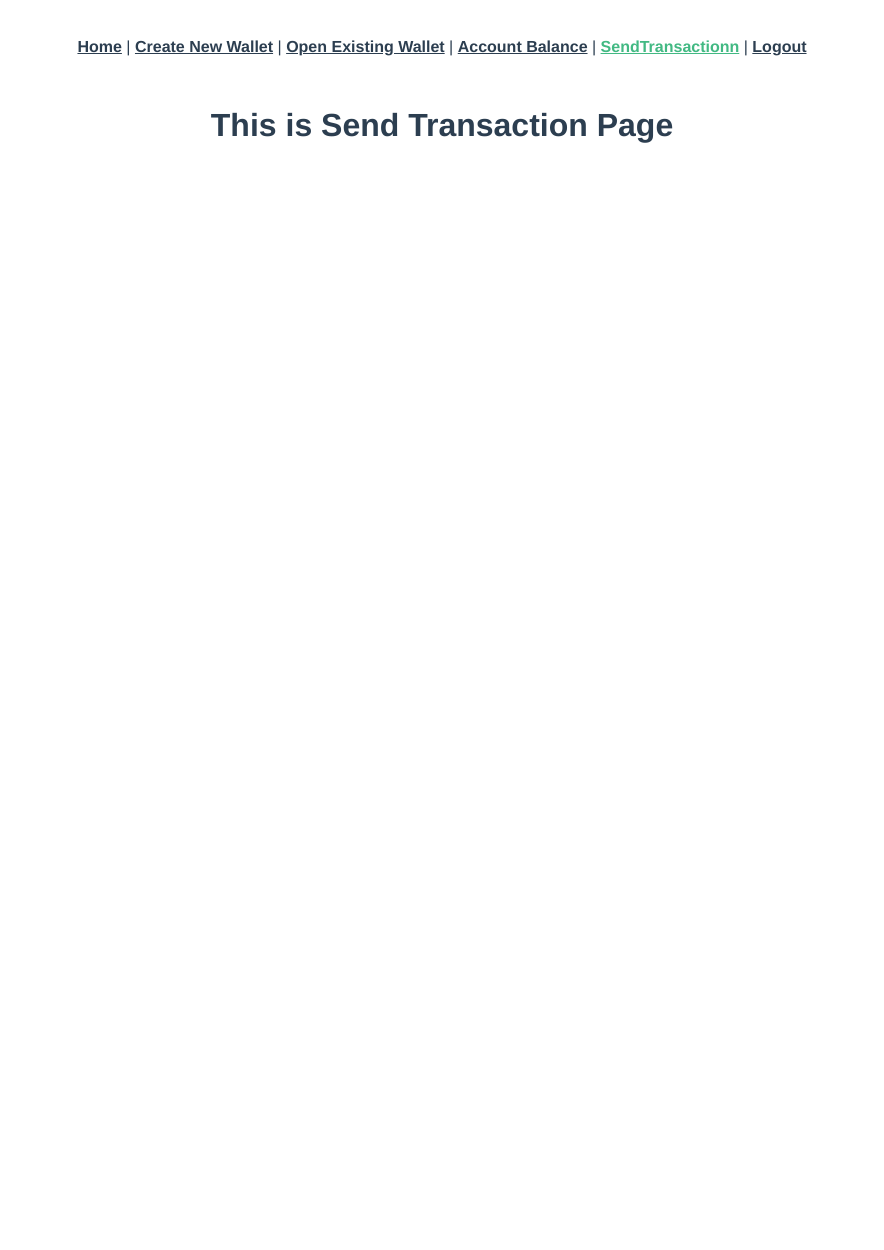
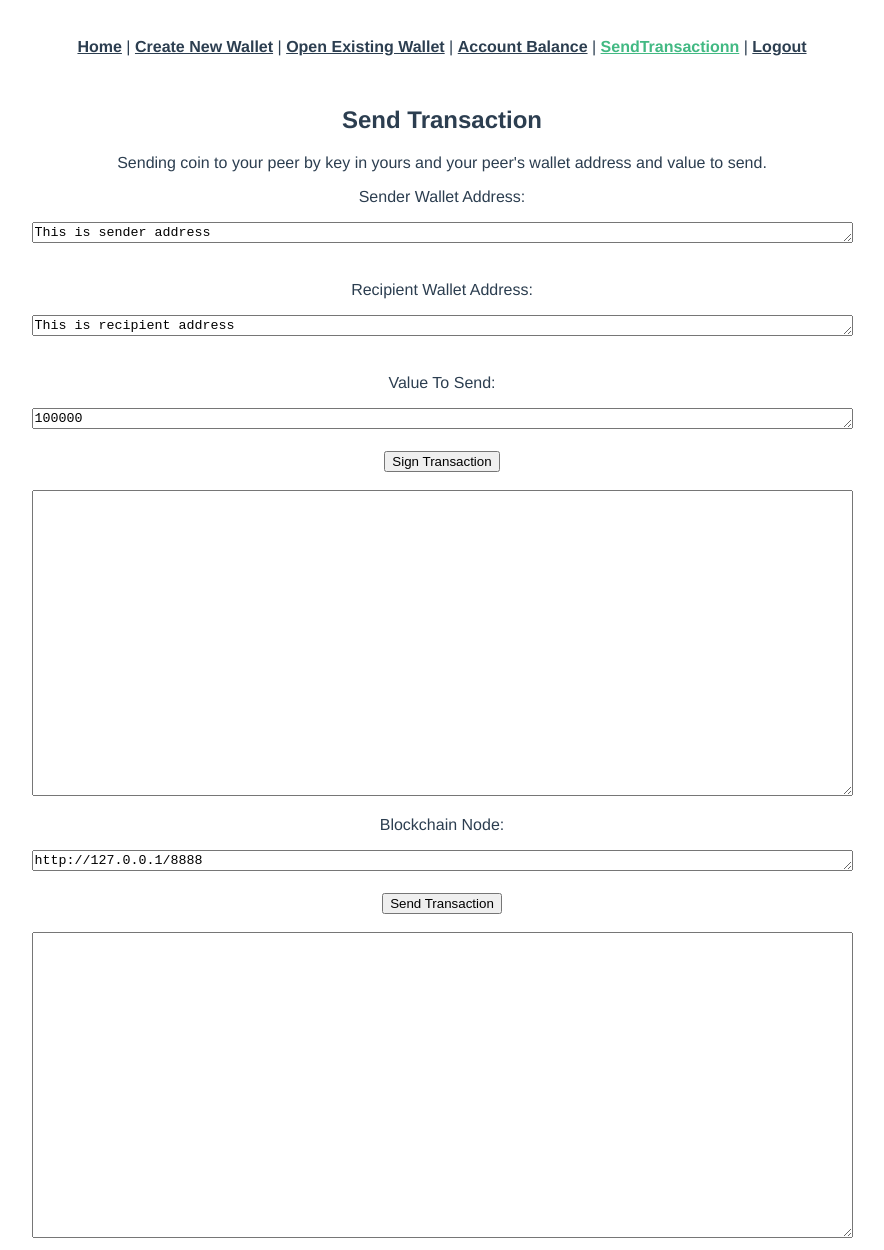
Before and after one commit to ChawPohChia/TPWallet, a Vue app: page /SendTransaction in a window 1280 px wide. Shown: the whole page, without its empty margins (198-1082 px from the left). Before the commit the page ends 800 px from the top, so only its background shows below. Built offline with nearby package versions, Linux system fonts and the light colour scheme.

Commit message:
Created tentative pages for project

```diff
--- a/src/components/AccountBalance.vue
+++ b/src/components/AccountBalance.vue
@@ -1,5 +1,51 @@
+// AccountBalance.vue
 <template>
-  <div class="AccountBalance">
-    <h1>This is Account Balance Page</h1>
-  </div>
+  <section>
+    <div class="row align-items-center jumbotron jumbotron-fluid page-header home full">
+      <div class="col-md-12">
+        <div class="container">
+          <h1 class="display-4">View Account Balance</h1>
+          <p class="lead">Check your wallet balance by key in your wallet address and blockchain node that you want to connect.</p>
+        </div>
+      </div>
+    </div>
+
+    <form v-on:submit.prevent="ViewWallet()">
+      <p class="lead">Wallet Address:</p>
+      <textarea class="form-control" rows="1" cols="100" id="walletAddress" v-model="form.walletAddress"></textarea><br><br>
+      <p class="lead">Blockchain Node To Connect:</p>
+      <textarea class="form-control" rows="1" cols="100" id="nodeToConnect" v-model="form.nodeToConnect"></textarea><br><br>
+      <button type="submit" class="btn btn-primary">Display Balance</button><br><br>
+      <div class="form-group">
+        <textarea
+          class="form-control"
+          rows="20"
+          cols="100"
+          id="DisplayedBalance"
+          v-model="form.balance"
+        ></textarea>
+      </div>
+    </form>
+  </section>
 </template>
+
+<script>
+  export default {
+  name: 'OpenWallet',
+   data() {
+    return {
+      form: {
+        walletAddress: "This is wallet address",
+        nodeToConnect: "http://12.0.0.1/1234",
+        balance: 100000
+      }
+    }
+   },
+
+   methods: {
+    ViewWallet() {
+      console.log("Retrieving wallet balance now..");
+      }
+   }
+  }
+</script>
--- a/src/components/CreateWallet.vue
+++ b/src/components/CreateWallet.vue
@@ -1,5 +1,47 @@
+// CreateWallet.vue
 <template>
-  <div class="CreateWallet">
-    <h1>This is Create Wallet Page</h1>
-  </div>
+  <section>
+    <div class="row align-items-center jumbotron jumbotron-fluid page-header home full">
+      <div class="col-md-12">
+        <div class="container">
+          <h1 class="display-4">Create a New Wallet</h1>
+          <p class="lead">Generate a new wallet: random private key -> public key -> address.</p>
+        </div>
+      </div>
+    </div>
+
+    <form v-on:submit.prevent="GenerateWallet()">
+      <button type="submit" class="btn btn-primary">Generate Now</button><br><br>
+      <div class="form-group">
+        <textarea
+          class="form-control"
+          rows="20"
+          cols="100"
+          id="GeneratedResult"
+          v-model="form.publicKey"
+        ></textarea>
+      </div>
+    </form>
+  </section>
 </template>
+
+<script>
+  export default {
+  name: 'GenerateWallet',
+   data() {
+    return {
+      form: {
+        publicKey: "ABC12345689",
+        privateKey: null,
+        address:null
+      }
+    }
+   },
+
+   methods: {
+    GenerateWallet() {
+      console.log("Generating wallet now..");
+      }
+   }
+  }
+</script>
--- a/src/components/Logout.vue
+++ b/src/components/Logout.vue
@@ -1,5 +1,25 @@
 <template>
-  <div class="Logout">
-    <h1>This is Logout Page</h1>
-  </div>
+  <section class="full">
+    <div class="row align-items-center jumbotron jumbotron-fluid page-header home full">
+      <div class="col-md-12">
+        <div class="container">
+          <h1 class="display-4">LOGOUT </h1>
+          <p class="lead">
+            THANK YOU FOR USING TEMASEK POLYTECHNIC BLOCKCHAIN WALLET APPLICATION
+          </p>
+        </div>
+      </div>
+    </div>
+  </section>
 </template>
+
+<script>
+export default {
+  name: 'Logout'
+}
+</script>
+
+
+<style>
+
+</style>
--- a/src/components/OpenWallet.vue
+++ b/src/components/OpenWallet.vue
@@ -1,5 +1,48 @@
+// OpenWallet.vue
 <template>
-  <div class="OpenWallet">
-    <h1>This is Open Wallet Page</h1>
-  </div>
+  <section>
+    <div class="row align-items-center jumbotron jumbotron-fluid page-header home full">
+      <div class="col-md-12">
+        <div class="container">
+          <h1 class="display-4">Open an Existing Wallet</h1>
+          <p class="lead">Enter your wallet private key (compressed ECDSA key, 65 hex digits):</p>
+        </div>
+      </div>
+    </div>
+
+    <form v-on:submit.prevent="OpenWallet()">
+      <textarea class="form-control" rows="2" cols="100" id="keyedInPrivateKey" v-model="form.privateKey"></textarea><br><br>
+      <button type="submit" class="btn btn-primary">Open Wallet</button><br><br>
+      <div class="form-group">
+        <textarea
+          class="form-control"
+          rows="20"
+          cols="100"
+          id="GeneratedResult"
+          v-model="form.publicKey"
+        ></textarea>
+      </div>
+    </form>
+  </section>
 </template>
+
+<script>
+  export default {
+  name: 'OpemWallet',
+   data() {
+    return {
+      form: {
+        publicKey: "ABC12345689",
+        privateKey: "privatekeyabc",
+        address:null
+      }
+    }
+   },
+
+   methods: {
+    OpenWallet() {
+      console.log("Open existing wallet now..");
+      }
+   }
+  }
+</script>
--- a/src/components/SendTransaction.vue
+++ b/src/components/SendTransaction.vue
@@ -1,5 +1,75 @@
+//SendTransaction.vue
 <template>
-  <div class="SendTransaction">
-    <h1>This is Send Transaction Page</h1>
-  </div>
+  <section>
+    <div class="row align-items-center jumbotron jumbotron-fluid page-header home full">
+      <div class="col-md-12">
+        <div class="container">
+          <h1 class="display-4">Send Transaction</h1>
+          <p class="lead">Sending coin to your peer by key in yours and your peer's wallet address and value to send.</p>
+        </div>
+      </div>
+    </div>
+
+    <form v-on:submit.prevent="SignTransaction()">
+      <p class="lead">Sender Wallet Address:</p>
+      <textarea class="form-control" rows="1" cols="100" id="senderAddress" v-model="form.senderAddress"></textarea><br><br>
+      <p class="lead">Recipient Wallet Address:</p>
+      <textarea class="form-control" rows="1" cols="100" id="recipientAddress" v-model="form.recipientAddress"></textarea><br><br>
+      <p class="lead">Value To Send:</p>
+      <textarea class="form-control" rows="1" cols="100" id="value" v-model="form.value"></textarea><br><br>
+      <button type="submit" class="btn btn-primary">Sign Transaction</button><br><br>
+      <div class="form-group">
+        <textarea
+          class="form-control"
+          rows="20"
+          cols="100"
+          id="SignedTransaction"
+          v-model="form.SignedTransaction"
+        ></textarea>
+      </div>
+    </form>
+
+    <form v-on:submit.prevent="SendTransaction()">
+       <p class="lead">Blockchain Node:</p>
+       <textarea class="form-control" rows="1" cols="100" id="value" v-model="form.nodeToConnect"></textarea><br><br>
+       <button type="submit" class="btn btn-primary">Send Transaction</button><br><br>
+      <div class="form-group">
+        <textarea
+          class="form-control"
+          rows="20"
+          cols="100"
+          id="SendedTransaction"
+          v-model="form.SendedTransaction"
+        ></textarea>
+      </div>
+    </form>
+  </section>
 </template>
+
+<script>
+  export default {
+  name: 'OpenWallet',
+   data() {
+    return {
+      form: {
+        senderAddress: "This is sender address",
+        recipientAddress: "This is recipient address",
+        value: 100000,
+        nodeToConnect:"http://127.0.0.1/8888",
+        SignedTransaction:null,
+        SendedTransaction:null
+      }
+    }
+   },
+
+   methods: {
+    Signransaction() {
+      console.log("Signing transaction now..");
+      },
+
+    Sendransaction() {
+      console.log("Sending transaction now..");
+      },
+   }
+  }
+</script>
```
